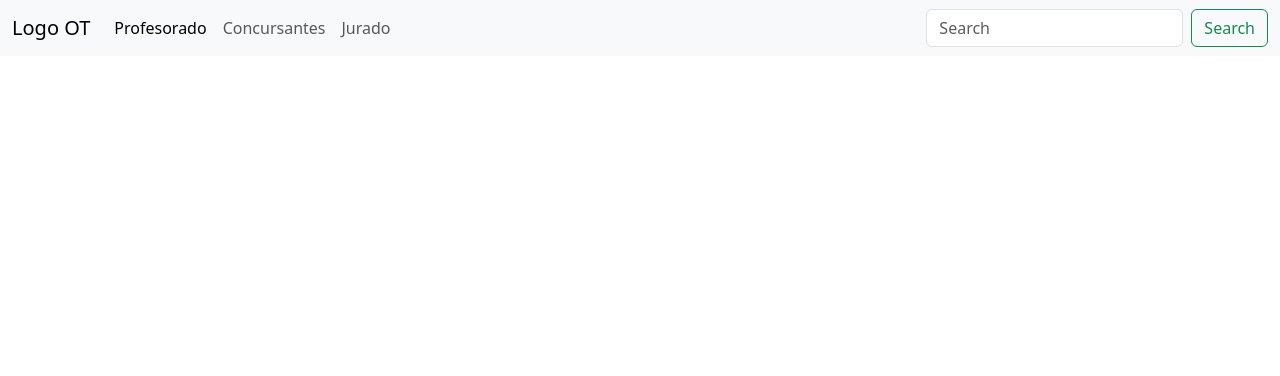
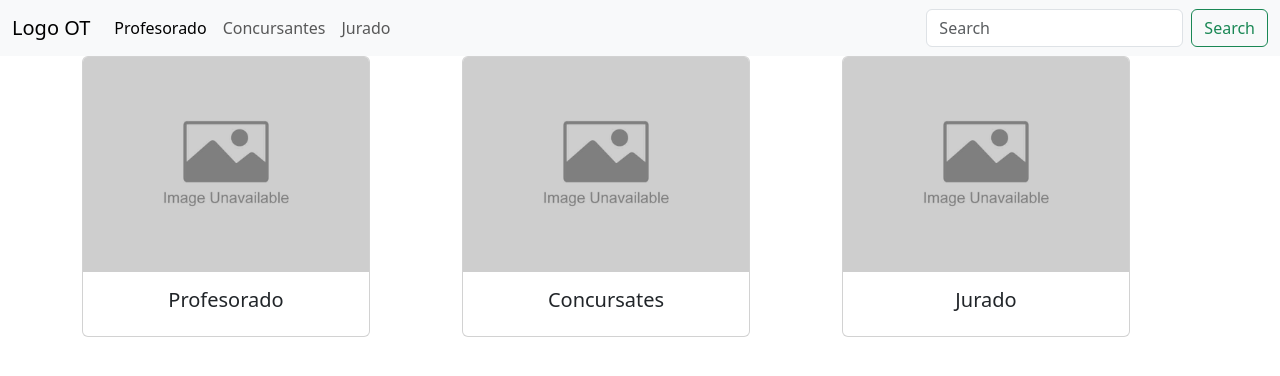
Before and after one commit to Javi0108/OT2023, a Django app: page / in a window 1280 px wide. Shown: the top 376 px of the page. Run offline with Django 4.2, Linux system fonts and the light colour scheme.

Commit message:
Añadir tarjetas

```diff
--- a/profesorado/templates/base.html
+++ b/profesorado/templates/base.html
@@ -34,5 +34,10 @@
         </div>
       </div>
     </nav>
+    <div id="content">
+      {% block content %}
+
+      {% endblock %}
+    </div>
   </body>
 </html>
--- a/profesorado/templates/dashboard.html
+++ b/profesorado/templates/dashboard.html
@@ -1,26 +1,34 @@
 {% extends 'base.html' %}
-
+{% load static %}
 {% block title %}
   Dashboard
 {% endblock %}
 {% block content %}
-  <div class="container-fluid">
-    <div class="card mb-3">
-      <img src="..." class="card-img-top" alt="..." />
-      <div class="card-body">
-        <h1 class="card-title">Profesorado</h1>
+  <div class="container text-center">
+    <div class="row align-items-center">
+      <div class="col">
+        <div class="card" style="width: 18rem;">
+          <img src="{% static 'img/no_image.jpg' %}" class="card-img-top" alt="Imagen no disponible" />
+          <div class="card-body">
+            <h5 class="card-title">Profesorado</h5>
+          </div>
+        </div>
       </div>
-    </div>
-    <div class="card mb-3">
-      <img src="..." class="card-img-top" alt="..." />
-      <div class="card-body">
-        <h1 class="card-title">Concursantes</h1>
+      <div class="col">
+        <div class="card" style="width: 18rem;">
+          <img src="{% static 'img/no_image.jpg' %}" class="card-img-top" alt="Imagen no disponible" />
+          <div class="card-body">
+            <h5 class="card-title">Concursates</h5>
+          </div>
+        </div>
       </div>
-    </div>
-    <div class="card mb-3">
-      <img src="..." class="card-img-top" alt="..." />
-      <div class="card-body">
-        <h1 class="card-title">Jurado</h1>
+      <div class="col">
+        <div class="card" style="width: 18rem;">
+          <img src="{% static 'img/no_image.jpg' %}" class="card-img-top" alt="Imagen no disponible" />
+          <div class="card-body">
+            <h5 class="card-title">Jurado</h5>
+          </div>
+        </div>
       </div>
     </div>
   </div>
```
Also changed, not shown: profesorado/static/css/style.css (added), profesorado/static/img/no_image.jpg (added).
